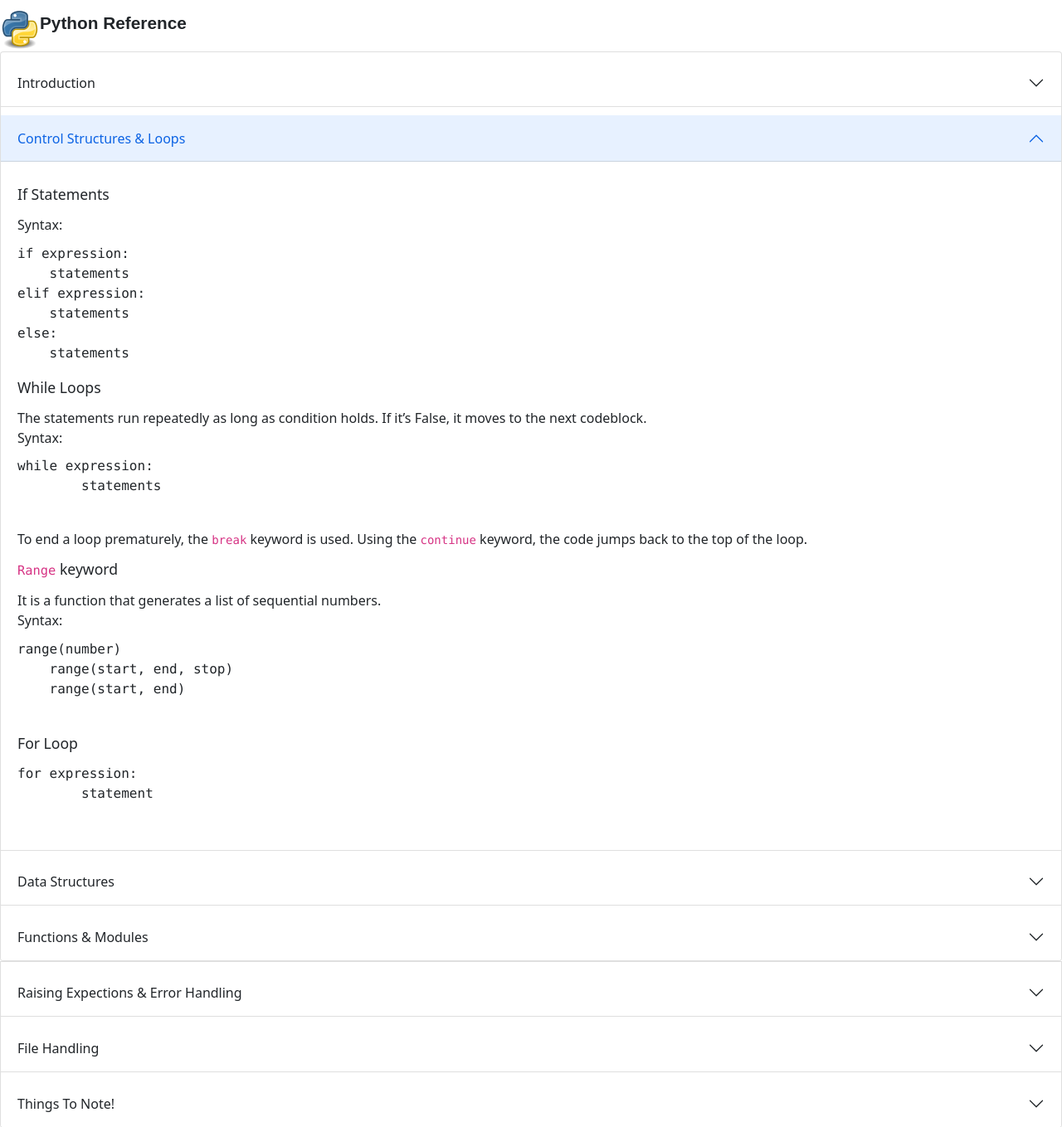
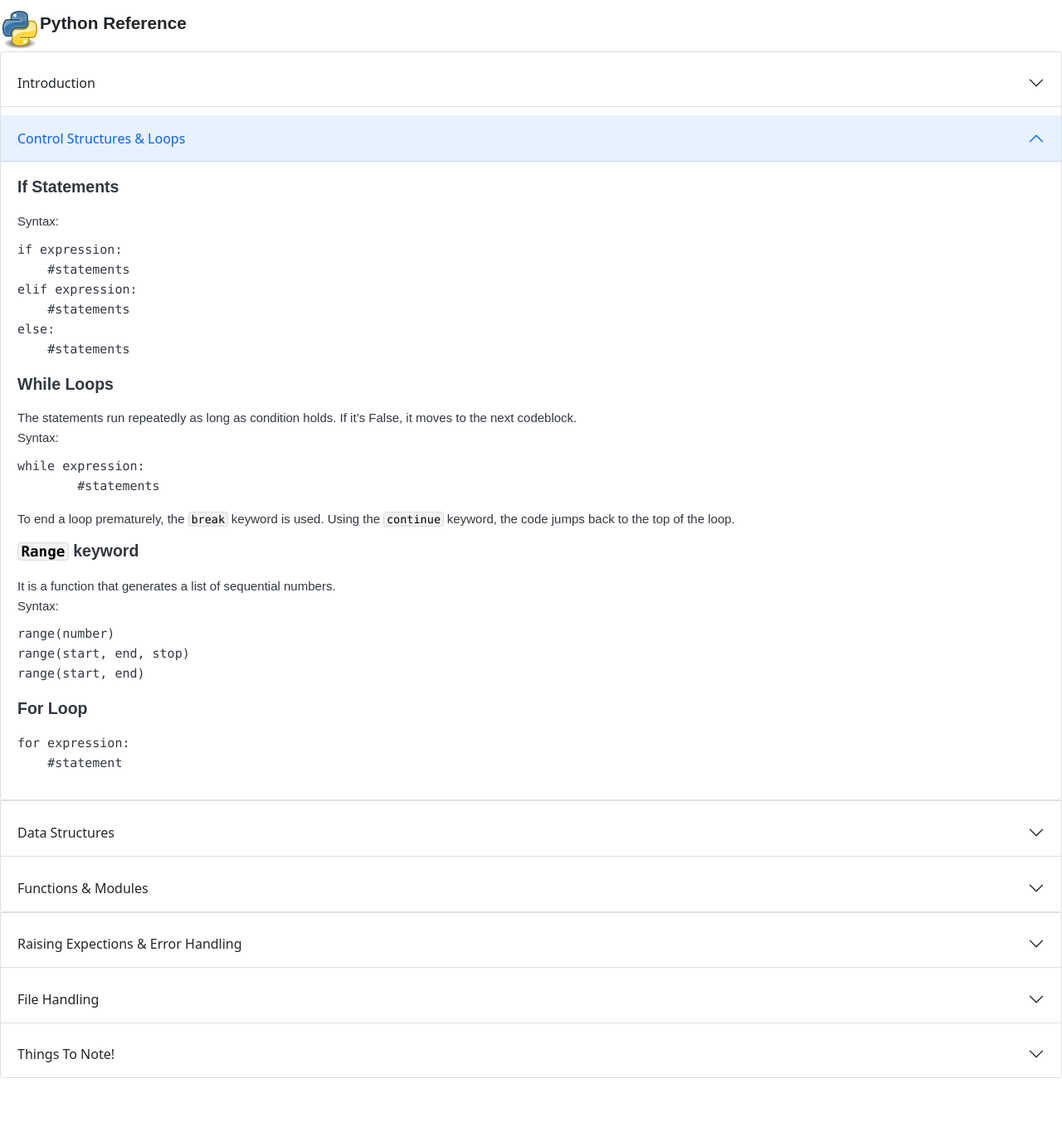
Before and after one commit to project-graveyard/Self-Reference, a Flask app: page /python in a window 1280 px wide, after a click on "Control Structures & Loops". Shown: the top 1359 px of the page at 83% size. After the commit the page ends 1300 px from the top, so only its background shows below. Run offline with Flask 2, Linux system fonts and the light colour scheme; some libraries are stand-ins or nearby versions.

Commit message:
Updated Loops block of Python reference

````diff
--- a/app/templates/python/loops.html
+++ b/app/templates/python/loops.html
@@ -1,45 +1,37 @@
-<div id="preview">
-  <h3 class="code-line" data-line-start="0" data-line-end="1">
-    <a id="If_Statements_0"></a>If Statements
-  </h3>
-  <p class="has-line-data" data-line-start="1" data-line-end="2">Syntax:</p>
-  <pre><code class="has-line-data" data-line-start="3" data-line-end="10" class="language-python"><span class="hljs-keyword">if</span> expression:
-    statements
+<div class="html">
+	<div class="body">
+<div id="rendered-md"><h2 id="if-statements">If Statements</h2>
+<p>Syntax:</p>
+<div class="joplin-editable"><pre class="joplin-source" data-joplin-language="python" data-joplin-source-open="```python&#10;" data-joplin-source-close="&#10;```">if expression:
+    #statements
+elif expression:
+    #statements
+else:
+    #statements</pre><pre class="hljs"><code><span class="hljs-keyword">if</span> expression:
+    <span class="hljs-comment">#statements</span>
 <span class="hljs-keyword">elif</span> expression:
-    statements
+    <span class="hljs-comment">#statements</span>
 <span class="hljs-keyword">else</span>:
-    statements
-</code></pre>
-  <h3 class="code-line" data-line-start="0" data-line-end="1">
-    <a id="While_Loops_0"></a>While Loops
-  </h3>
-  <p class="has-line-data" data-line-start="1" data-line-end="3">
-    The statements run repeatedly as long as condition holds. If it’s False, it
-    moves to the next codeblock.<br />
-    Syntax:
-  </p>
-  <pre><code class="has-line-data" data-line-start="4" data-line-end="7" class="language-python"><span class="hljs-keyword">while</span> expression:
-        statements
-    </code></pre>
-  <p class="has-line-data" data-line-start="7" data-line-end="8">
-    To end a loop prematurely, the <code>break</code> keyword is used. Using the
-    <code>continue</code> keyword, the code jumps back to the top of the loop.
-  </p>
-  <h3 class="code-line" data-line-start="9" data-line-end="10">
-    <a id="Range_keyword_9"></a><code>Range</code> keyword
-  </h3>
-  <p class="has-line-data" data-line-start="10" data-line-end="12">
-    It is a function that generates a list of sequential numbers.<br />
-    Syntax:
-  </p>
-  <pre><code class="has-line-data" data-line-start="13" data-line-end="17" class="language-python">range(number)
-    range(start, end, stop)
-    range(start, end)
-    </code></pre>
-  <h3 class="code-line" data-line-start="18" data-line-end="19">
-    <a id="For_Loop_18"></a>For Loop
-  </h3>
-  <pre><code class="has-line-data" data-line-start="20" data-line-end="23" class="language-python"><span class="hljs-keyword">for</span> expression:
-        statement
-    </code></pre>
+    <span class="hljs-comment">#statements</span></code></pre></div>
+<h2 id="while-loops">While Loops</h2>
+<p>The statements run repeatedly as long as condition holds. If it’s False, it moves to the next codeblock.<br>
+Syntax:</p>
+<div class="joplin-editable"><pre class="joplin-source" data-joplin-language="python" data-joplin-source-open="```python&#10;" data-joplin-source-close="&#10;```">while expression:
+        #statements</pre><pre class="hljs"><code><span class="hljs-keyword">while</span> expression:
+        <span class="hljs-comment">#statements</span></code></pre></div>
+<p>To end a loop prematurely, the <code class="inline-code">break</code> keyword is used. Using the <code class="inline-code">continue</code> keyword, the code jumps back to the top of the loop.</p>
+<h2 id="range-keyword"><code class="inline-code">Range</code> keyword</h2>
+<p>It is a function that generates a list of sequential numbers.<br>
+Syntax:</p>
+<div class="joplin-editable"><pre class="joplin-source" data-joplin-language="python" data-joplin-source-open="```python&#10;" data-joplin-source-close="&#10;```">range(number)
+range(start, end, stop)
+range(start, end)</pre><pre class="hljs"><code>range(number)
+range(start, end, stop)
+range(start, end)</code></pre></div>
+<h2 id="for-loop">For Loop</h2>
+<div class="joplin-editable"><pre class="joplin-source" data-joplin-language="python" data-joplin-source-open="```python&#10;" data-joplin-source-close="&#10;```">for expression:
+    #statement </pre><pre class="hljs"><code><span class="hljs-keyword">for</span> expression:
+    <span class="hljs-comment">#statement </span></code></pre></div>
+</div></div>
 </div>
+</div>
````
